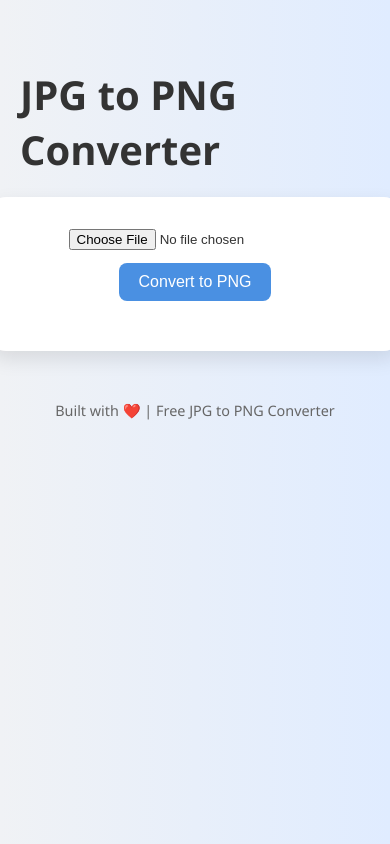
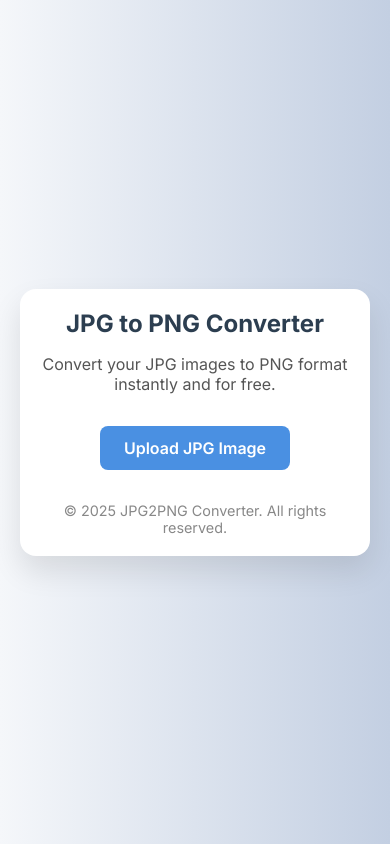
Before and after one commit to mano-ai2609/ConvertNow, a plain HTML site: page index.html in a window 390 px wide. Drawn offline with Linux system fonts and the light colour scheme.

Commit message:
Add files via upload

```diff
--- a/index.html
+++ b/index.html
@@ -3,149 +3,158 @@
 <head>
   <meta charset="UTF-8" />
   <meta name="viewport" content="width=device-width, initial-scale=1.0" />
-  <title>JPG to PNG Converter</title>
+  <meta name="description" content="Free JPG to PNG image converter. Fast, secure, and online." />
+  <meta name="google-site-verification" content="cScSqJMmdJbj4I9hVWydh4QME8sbi3rYG6X2RMTGX2s" />
+  <title>JPG to PNG Converter - Free & Online</title>
 
-  <!-- SEO Meta Tags -->
-  <meta name="description" content="Free online JPG to PNG image converter, easily convert JPG files to high-quality PNG images without losing quality.">
-  <meta name="keywords" content="JPG to PNG, free image converter, image tool, online converter, convert jpg to png">
-  <meta name="author" content="Your Name">
-
-  <!-- Structured Data (Schema Markup) -->
-  <script type="application/ld+json">
-  {
-    "@context": "http://schema.org",
-    "@type": "WebSite",
-    "name": "JPG to PNG Converter",
-    "url": "https://yourusername.github.io/jpg-to-png-converter"
-  }
-  </script>
-
-  <!-- Google AdSense global script -->
-  <script async src="https://pagead2.googlesyndication.com/pagead/js/adsbygoogle.js?client=ca-pub-6231551664321134"
-          crossorigin="anonymous"></script>
+  <!-- Google Fonts -->
+  <link href="https://fonts.googleapis.com/css2?family=Inter:wght@400;600;700&display=swap" rel="stylesheet">
 
   <style>
-    body {
-      font-family: 'Segoe UI', Tahoma, Geneva, Verdana, sans-serif;
-      background: linear-gradient(to right, #f0f2f5, #e0ecff);
-      color: #333;
-      display: flex;
-      flex-direction: column;
-      align-items: center;
-      padding: 40px 20px;
+    * {
       margin: 0;
+      padding: 0;
+      box-sizing: border-box;
+      font-family: 'Inter', sans-serif;
     }
 
-    h1 {
-      font-size: 2.5rem;
-      margin-bottom: 0.5em;
+    body {
+      background: linear-gradient(to right, #f5f7fa, #c3cfe2);
+      display: flex;
+      justify-content: center;
+      align-items: center;
+      min-height: 100vh;
+      padding: 20px;
     }
 
-    .converter {
-      background: white;
-      padding: 30px;
+    .container {
+      background-color: white;
+      padding: 40px;
       border-radius: 16px;
-      box-shadow: 0 8px 20px rgba(0,0,0,0.1);
+      box-shadow: 0 15px 30px rgba(0,0,0,0.1);
       text-align: center;
       max-width: 500px;
       width: 100%;
     }
 
-    input[type="file"] {
-      margin-bottom: 1em;
+    h1 {
+      font-size: 2rem;
+      margin-bottom: 1rem;
+      color: #2c3e50;
     }
 
-    button {
+    p {
+      color: #555;
+      margin-bottom: 2rem;
+    }
+
+    input[type="file"] {
+      display: none;
+    }
+
+    .upload-label {
+      display: inline-block;
+      background-color: #4a90e2;
+      color: white;
+      padding: 12px 24px;
+      border-radius: 8px;
+      cursor: pointer;
+      transition: background 0.3s ease;
+      font-weight: 600;
+    }
+
+    .upload-label:hover {
+      background-color: #357ABD;
+    }
+
+    #preview {
+      margin-top: 20px;
+      border-radius: 12px;
+      max-width: 100%;
+      height: auto;
+      display: none;
+    }
+
+    #download {
+      display: none;
+      margin-top: 20px;
+      background-color: #2ecc71;
+      color: white;
       padding: 10px 20px;
-      background: #4a90e2;
-      color: white;
       border: none;
       border-radius: 8px;
-      font-size: 1rem;
+      font-weight: 600;
       cursor: pointer;
       transition: background 0.3s ease;
     }
 
-    button:hover {
-      background: #357ac8;
-    }
-
-    #preview {
-      margin-top: 20px;
+    #download:hover {
+      background-color: #27ae60;
     }
 
     footer {
-      margin-top: 50px;
+      margin-top: 2rem;
       font-size: 0.9rem;
-      color: #666;
+      color: #888;
+    }
+
+    @media (max-width: 500px) {
+      .container {
+        padding: 20px;
+      }
+
+      h1 {
+        font-size: 1.5rem;
+      }
     }
   </style>
 </head>
 <body>
+  <div class="container">
+    <h1>JPG to PNG Converter</h1>
+    <p>Convert your JPG images to PNG format instantly and for free.</p>
 
-  <h1>JPG to PNG Converter</h1>
+    <label for="fileInput" class="upload-label">Upload JPG Image</label>
+    <input type="file" id="fileInput" accept=".jpg,.jpeg" />
 
-  <!-- AdSense Ad Slot (responsive, full-width) -->
-  <ins class="adsbygoogle"
-       style="display:block; text-align:center;"
-       data-ad-client="ca-pub-6231551664321134"
-       data-ad-slot="1234567890"
-       data-ad-format="auto"
-       data-full-width-responsive="true"></ins>
-  <script>
-       (adsbygoogle = window.adsbygoogle || []).push({});
-  </script>
+    <canvas id="canvas" style="display:none;"></canvas>
+    <img id="preview" alt="Converted Image Preview" />
+    <br />
+    <a id="download" download="converted.png">Download PNG</a>
 
-  <div class="converter">
-    <input type="file" id="fileInput" accept=".jpg, .jpeg" />
-    <br />
-    <button onclick="convertToPNG()">Convert to PNG</button>
-    <canvas id="canvas" style="display:none;"></canvas>
-    <div id="preview"></div>
+    <footer>© 2025 JPG2PNG Converter. All rights reserved.</footer>
   </div>
 
-  <footer>
-    Built with ❤️ | Free JPG to PNG Converter
-  </footer>
+  <script>
+    const fileInput = document.getElementById('fileInput');
+    const canvas = document.getElementById('canvas');
+    const preview = document.getElementById('preview');
+    const download = document.getElementById('download');
 
-  <script>
-    function convertToPNG() {
-      const fileInput = document.getElementById('fileInput');
-      const canvas = document.getElementById('canvas');
-      const ctx = canvas.getContext('2d');
-      const preview = document.getElementById('preview');
+    fileInput.addEventListener('change', function (e) {
+      const file = e.target.files[0];
+      if (!file) return;
 
-      if (fileInput.files.length === 0) {
-        alert("Please select a JPG file.");
-        return;
-      }
-
-      const file = fileInput.files[0];
       const reader = new FileReader();
-
-      reader.onload = function (e) {
+      reader.onload = function (event) {
         const img = new Image();
         img.onload = function () {
           canvas.width = img.width;
           canvas.height = img.height;
+          const ctx = canvas.getContext('2d');
           ctx.drawImage(img, 0, 0);
+
           const pngUrl = canvas.toDataURL('image/png');
-          const link = document.createElement('a');
-          link.href = pngUrl;
-          link.download = 'converted.png';
-          link.textContent = 'Download PNG';
-          link.style.display = 'inline-block';
-          link.style.marginTop = '20px';
-          link.style.color = '#4a90e2';
-          link.style.fontWeight = 'bold';
-          preview.innerHTML = '';
-          preview.appendChild(link);
+          preview.src = pngUrl;
+          preview.style.display = 'block';
+
+          download.href = pngUrl;
+          download.style.display = 'inline-block';
         };
-        img.src = e.target.result;
+        img.src = event.target.result;
       };
-
       reader.readAsDataURL(file);
-    }
+    });
   </script>
 </body>
 </html>
```
